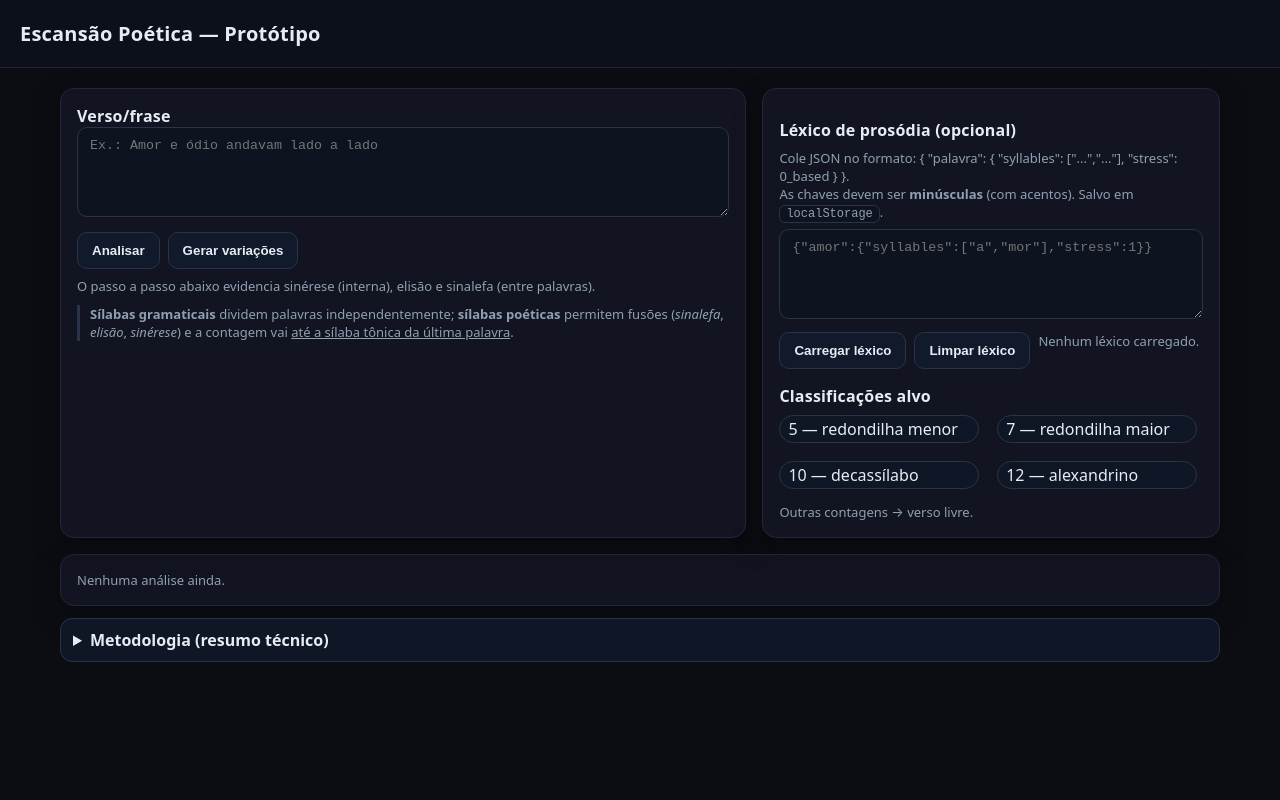
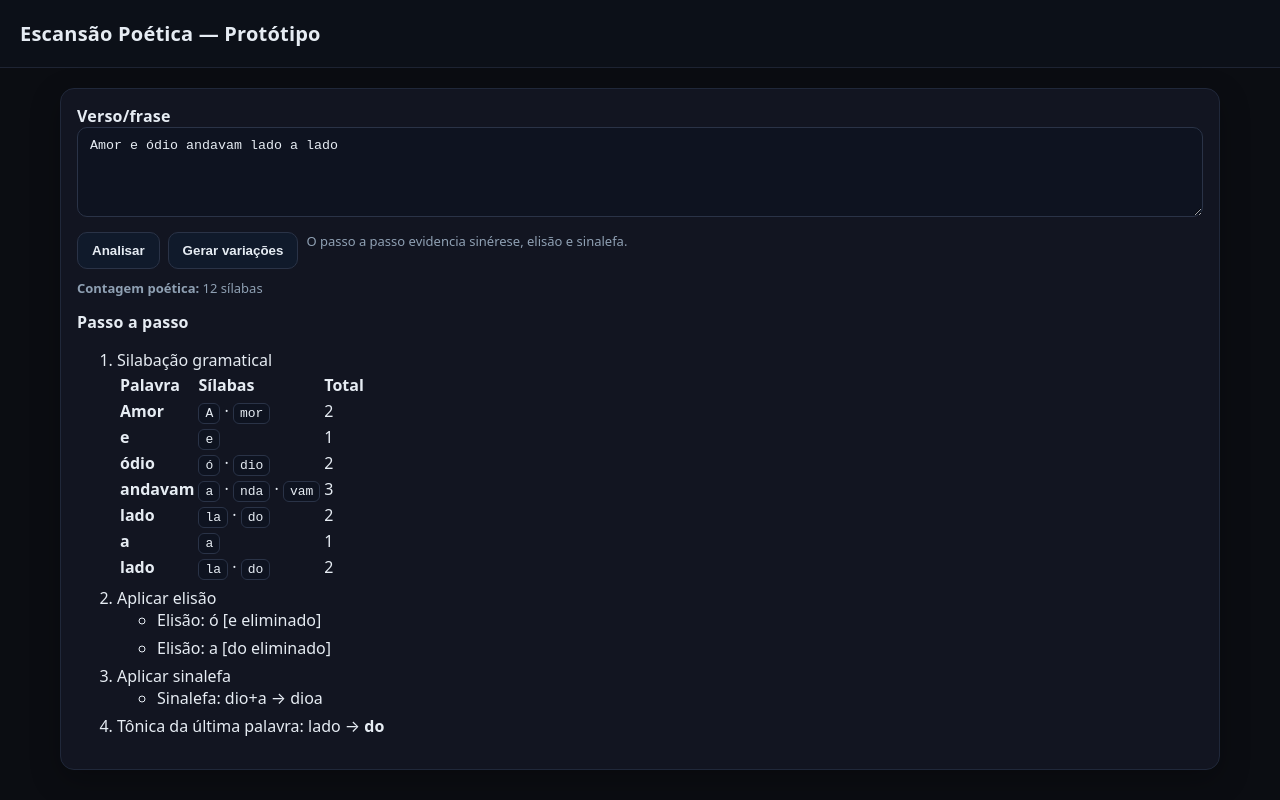
Before and after one commit to cancioneiromartelado/comendohiatos, a plain HTML site: page index.html in a window 1280 px wide. Both pictures are taken after a click on the button "Analisar". Drawn offline with Linux system fonts and the light colour scheme.

Commit message:
Update index.html

```diff
--- a/index.html
+++ b/index.html
@@ -2,191 +2,140 @@
 <html lang="pt-BR">
 <head>
 <meta charset="UTF-8">
-  <meta name="viewport" content="width=device-width, initial-scale=1.0">
-  <title>Escansão Poética — Protótipo</title>
+<meta name="viewport" content="width=device-width, initial-scale=1">
+<title>Escansão Poética</title>
 <style>
-    :root {
-      --bg:#0b0d12;
-      --card:#121521;
-      --muted:#8fa0b3;
-      --text:#e6ecf3;
-      --accent:#79b8ff;
-      --ok:#3fb950;
-      --warn:#d29922;
-      --info:#58a6ff;
-      --merge:#1f6feb;
-      --del:#f85149;
-    }
+:root{--bg:#0b0d12;--card:#121521;--muted:#8fa0b3;--text:#e6ecf3;--accent:#79b8ff;--ok:#3fb950;--warn:#d29922;--info:#58a6ff;--merge:#1f6feb;--del:#f85149;}
 *{box-sizing:border-box;}
 body{margin:0;font-family:ui-sans-serif,system-ui,-apple-system,Segoe UI,Roboto,"Helvetica Neue",Arial;background:var(--bg);color:var(--text);}
 header{padding:20px;border-bottom:1px solid #1e2433;background:#0c1018;}
 h1{font-size:20px;margin:0;letter-spacing:0.2px;}
 main{max-width:1200px;margin:0 auto;padding:20px;}
 .card{background:var(--card);border:1px solid #20283a;border-radius:14px;padding:16px;box-shadow:0 10px 30px rgba(0,0,0,.25);}
-    .row{display:grid;grid-template-columns:1.2fr .8fr;gap:16px;}
-    textarea,input[type="text"]{width:100%;padding:10px 12px;border-radius:10px;border:1px solid #2a3347;background:#0e1320;color:var(--text);}
-    textarea{resize:vertical;min-height:90px;}
+textarea{width:100%;padding:10px 12px;border-radius:10px;border:1px solid #2a3347;background:#0e1320;color:var(--text);resize:vertical;min-height:90px;}
 button{background:#101a2b;border:1px solid #2a3347;color:var(--text);padding:10px 14px;border-radius:10px;cursor:pointer;font-weight:600;}
 button:hover{border-color:var(--accent);}
 .muted{color:var(--muted);font-size:13px;}
-    .monosmall{font-family:ui-monospace,SFMono-Regular,Menlo,Monaco,Consolas,"Liberation Mono",monospace;font-size:12px;}
-    .pill{display:inline-block;padding:2px 8px;border-radius:999px;border:1px solid #2a3347;background:#0f1626;margin-right:6px;margin-bottom:6px;}
-    .grid{display:grid;gap:12px;}
-    .grid-2{grid-template-columns:repeat(2,minmax(0,1fr));}
 .section-title{font-weight:700;margin:14px 0 8px;letter-spacing:.2px;}
 code{background:#0e1320;border:1px solid #2a3347;padding:2px 6px;border-radius:6px;}
-    .hint{border-left:3px solid #2a3347;padding-left:10px;margin:10px 0;}
-    details{background:#0f1626;border:1px solid #2a3347;border-radius:12px;padding:10px 12px;}
-    summary{cursor:pointer;font-weight:600;}
-    table{width:100%;border-collapse:collapse;font-size:14px;}
-    th,td{border-bottom:1px solid #1e2433;padding:8px;text-align:left;vertical-align:top;}
-    .tag{border-radius:6px;padding:2px 6px;font-size:12px;border:1px solid #2a3347;}
-    .tag.merge{background:rgba(31,111,235,.15);border-color:#1f6feb;}
-    .tag.del{background:rgba(248,81,73,.15);border-color:#f85149;}
-    .tag.info{background:rgba(88,166,255,.15);border-color:#58a6ff;}
-    .kbd{border:1px solid #2a3347;background:#0e1320;border-radius:6px;padding:1px 6px;font-family:ui-monospace,monospace;font-size:12px;}
+.strike{text-decoration:line-through;color:#f85149;}
 .steps li{margin-bottom:6px;}
-    s{color:var(--del);}
 </style>
 </head>
 <body>
-  <header>
-    <h1>Escansão Poética — Protótipo</h1>
-  </header>
+<header><h1>Escansão Poética — Protótipo</h1></header>
 <main>
-    <div class="row">
-      <section class="card">
-        <label for="texto" class="section-title">Verso/frase</label>
-        <textarea id="texto" placeholder="Ex.: Amor e ódio andavam lado a lado"></textarea>
-        <div style="display:flex;gap:8px;margin-top:10px;align-items:center;flex-wrap:wrap;">
+<div class="card">
+<label class="section-title" for="texto">Verso/frase</label>
+<textarea id="texto" placeholder="Ex.: Amor e ódio andavam lado a lado">Amor e ódio andavam lado a lado</textarea>
+<div style="margin-top:10px;display:flex;gap:8px;flex-wrap:wrap;">
 <button id="analisar">Analisar</button>
 <button id="gerarVariacoes">Gerar variações</button>
-          <span class="muted">O passo a passo abaixo evidencia sinérese (interna), elisão e sinalefa (entre palavras).</span>
+<span class="muted">O passo a passo evidencia sinérese, elisão e sinalefa.</span>
 </div>
-        <div class="hint muted" style="margin-top:10px;">
-          <b>Sílabas gramaticais</b> dividem palavras independentemente; <b>sílabas poéticas</b> permitem fusões (<i>sinalefa</i>, <i>elisão</i>, <i>sinérese</i>) e a contagem vai <u>até a sílaba tônica da última palavra</u>.
-        </div>
-      </section>
-      <aside class="card">
-        <div class="section-title">Léxico de prosódia (opcional)</div>
-        <div class="muted" style="margin-bottom:8px;">Cole JSON no formato: { "palavra": { "syllables": ["...","..."], "stress": 0_based } }.<br/>As chaves devem ser <b>minúsculas</b> (com acentos). Salvo em <span class="kbd">localStorage</span>.</div>
-        <textarea id="lexiconText" placeholder='{"amor":{"syllables":["a","mor"],"stress":1}}'></textarea>
-        <div style="display:flex;gap:8px;margin-top:8px;flex-wrap:wrap;">
-          <button id="btnLoadLexicon">Carregar léxico</button>
-          <button id="btnClearLexicon">Limpar léxico</button>
-          <span id="lexiconStatus" class="muted">Nenhum léxico carregado.</span>
-        </div>
-        <div class="section-title" style="margin-top:16px;">Classificações alvo</div>
-        <div class="grid grid-2">
-          <div class="pill">5 — redondilha menor</div>
-          <div class="pill">7 — redondilha maior</div>
-          <div class="pill">10 — decassílabo</div>
-          <div class="pill">12 — alexandrino</div>
-        </div>
-        <div class="muted" style="margin-top:8px;">Outras contagens → verso livre.</div>
-      </aside>
-    </div>
-
-    <section class="card" style="margin-top:16px;">
-      <div id="saidaOverview" class="muted">Nenhuma análise ainda.</div>
+<div id="saidaOverview" class="muted" style="margin-top:10px;">Nenhuma análise ainda.</div>
 <div id="passos"></div>
 <div id="variantes"></div>
-      <div id="detalhes"></div>
-    </section>
-
-    <details style="margin-top:12px;">
-      <summary>Metodologia (resumo técnico)</summary>
-      <ul>
-        <li><b>Léxico (opcional):</b> quando disponível, usa tônica e silabação do léxico para a <u>tônica da última palavra</u> e para exibir a silabação "padrão" (não obriga a segmentação do verso).</li>
-        <li><b>Sílabas gramaticais:</b> segmentação correta com base em vogais e ditongos.</li>
-        <li><b>Sinérese (interna):</b> fusão heurística de hiatos envolvendo <i>i/u</i> com vogal adjacente; gera variações.</li>
-        <li><b>Entre palavras:</b> <i>elisão</i> (vogal átona final tachada) e <i>sinalefa</i> (fusão de vogal final + inicial, h- mudo permitido).</li>
-        <li><b>Contagem poética:</b> total até a sílaba tônica da última palavra após fusões.</li>
-      </ul>
-    </details>
-  </main>
-
+</div>
 <script>
-    let USER_LEXICON = {};
-    const MINI_LEXICON = {
-      "amor": { syllables:["a","mor"], stress:1 },
-      "ódio": { syllables:["ó","dio"], stress:0 },
-      "andavam": { syllables:["an","da","vam"], stress:1 },
-      "lado": { syllables:["la","do"], stress:0 },
-      "vida": { syllables:["vi","da"], stress:0 },
-      "eterna": { syllables:["e","ter","na"], stress:1 }
-    };
-
-    function loadLexiconFromStorage(){
-      try{ const raw = localStorage.getItem('pt_lexicon'); USER_LEXICON = raw ? JSON.parse(raw) : {}; }
-      catch(e){ USER_LEXICON = {}; }
-      updateLexiconStatus();
+const V="aeiouáéíóúâêôãõà";
+const AC=/[áéíóúâêôãõà]/;
+const DIT=["ai","ei","oi","ui","au","eu","ou","ia","ie","io","iu","ua","ue","uo","ão","õe","ãi","uai","uau","uei","iau","iao","iei","uou"];
+function isVowel(ch){return V.includes((ch||'').toLowerCase());}
+function normalize(s){return s.replace(/[^\p{L}\p{M}\s'’-]/gu,' ').replace(/\s+/g,' ').trim();}
+function tokenize(s){return s.split(/\s+/).filter(Boolean);}
+function splitSyllablesWord(word){
+  const w=word.toLowerCase(),out=[],res=[];
+  let syl='';
+  for(let i=0;i<w.length;i++){
+    syl+=word[i];
+    if(isVowel(w[i])){
+      for(let span=3;span>=2;span--){
+        const seg=w.slice(i,i+span);
+        if(DIT.includes(seg)){syl=syl.slice(0,-1)+word.slice(i,i+span);i+=span-1;break;}
       }
-    function saveLexiconToStorage(){ localStorage.setItem('pt_lexicon', JSON.stringify(USER_LEXICON)); updateLexiconStatus(); }
-    function updateLexiconStatus(){
-      const n = Object.keys(USER_LEXICON).length;
-      document.getElementById('lexiconStatus').textContent = n>0 ? `${n} entradas carregadas.` : 'Nenhum léxico carregado.';
-    }
-
-    const V = "aeiouáéíóúâêôãõà";
-    const ACENTUADAS = /[áéíóúâêôãõàÁÉÍÓÚÂÊÔÃÕÀ]/;
-    const DITONGOS = ["ai","ei","oi","ui","au","eu","ou","ia","ie","io","iu","ua","ue","uo","ão","õe","ãi","uai","uau","uei","iau","iao","iei","uou"];
-
-    function isVowel(ch){ return V.includes((ch||'').toLowerCase()); }
-
-    function normalizeInput(s){
-      return s.replace(/[\u2018\u2019\u201A\u201B]/g, "'")
-              .replace(/[\u201C\u201D\u201E\u201F]/g, '"')
-              .replace(/[^\p{L}\p{M}\s'’-]/gu, ' ')
-              .replace(/[’’-]/g, '-')
-              .replace(/\s+/g, ' ')
-              .trim();
-    }
-
-    function tokenize(s){ return s.split(/\s+/).filter(Boolean); }
-
-    // ========================= Silabificação Gramatical =========================
-    function splitSyllablesGramatical(word){
-      const w = word.toLowerCase();
-      const vowels = "aeiouáéíóúâêôãõà";
-      let syls = [];
-      let current = "";
-      for(let i=0;i<w.length;i++){
-        current += word[i];
-        if(vowels.includes(w[i].toLowerCase())){
-          syls.push(current);
-          current = "";
+      out.push(syl);syl='';
     }
   }
-      if(current) syls.push(current);
-      // Ajuste final de consoantes finais
-      if(syls.length>=2 && ![...syls[syls.length-1]].some(c=>vowels.includes(c))) {
-        syls[syls.length-2] += syls[syls.length-1];
-        syls.pop();
+  if(syl) out.push(syl);
+  for(let s of out){
+    if(![...s].some(isVowel)&&res.length) res[res.length-1]+=s; else res.push(s);
   }
-      return syls;
+  return res.filter(Boolean);
 }
-
-    function splitSyllablesPoetica(word){
-      // mesma função que antes, heurística poética
-      const w = word.toLowerCase();
-      const out = []; let syl = ''; let i = 0;
-      while(i < w.length){
-        const ch = w[i]; syl += word[i];
-        if(isVowel(ch)){
-          for(let span=3; span>=2; span--){
-            const seg = w.slice(i, i+span);
-            if(DITONGOS.includes(seg)){
-              syl = syl.slice(0, syl.length-1) + word.slice(i, i+span);
-              i += (span-1); break;
+function stressedIndex(word, syls){
+  for(let i=0;i<syls.length;i++) if(AC.test(syls[i])) return i;
+  return syls.length-1;
 }
+function applyElision(wordsSyls){
+  const res=[],events=[];
+  for(let i=0;i<wordsSyls.length;i++){
+    const curr=wordsSyls[i].slice();
+    if(res.length===0){res.push(curr);continue;}
+    const prev=res[res.length-1];
+    const last=prev[prev.length-1];
+    const first=curr[0];
+    if(/^[^aeiou]*[aeo]$/i.test(last)&&!AC.test(last)&&isVowel(first[0])){
+      events.push({drop:last,next:first});
+      prev[prev.length-1]='<span class="strike">'+last+'</span>';
     }
-          out.push(syl); syl = '';
+    res.push(curr);
   }
-        i++;
+  return {wordsSyls:res,events};
 }
-      if(syl) out.push(syl);
-      const fix = [];
-      for(let j=0;j<out.length;j++){
-        const s = out[j];
-        if(![...s].some(isVowel)
+function applySinalefa(wordsSyls){
+  const res=[],events=[];
+  for(let i=0;i<wordsSyls.length;i++){
+    const curr=wordsSyls[i].slice();
+    if(res.length===0){res.push(curr);continue;}
+    const prev=res[res.length-1];
+    const last=prev[prev.length-1];
+    const first=curr[0];
+    const lastCh=(last||'').slice(-1).toLowerCase();
+    const f0=(first||'')[0]?.toLowerCase()||'';
+    const f1=(first||'')[1]?.toLowerCase()||'';
+    const startsV=isVowel(f0)||(f0==='h'&&isVowel(f1));
+    if(isVowel(lastCh)&&startsV){
+      const merged=last+(f0==='h'?first.slice(1):first);
+      events.push({left:last,right:first,res:merged});
+      prev[prev.length-1]=merged;
+      const rest=curr.slice(1); if(rest.length) res.push(rest);
+    }else res.push(curr);
+  }
+  return {wordsSyls:res,events};
+}
+function analyzeStep(text){
+  const words=tokenize(text);
+  const grams=words.map(w=>splitSyllablesWord(w));
+  const base=grams.map(g=>({syls:g}));
+  const afterEl=applyElision(base.map(b=>b.syls.slice()));
+  const afterSi=applySinalefa(afterEl.wordsSyls.map(x=>x.slice()));
+  const last=words[words.length-1];
+  const stress=stressedIndex(last,base[base.length-1].syls);
+  const linear=afterSi.wordsSyls.flat();
+  const poeticCount=linear.length;
+  return {words,grams,afterEl,afterSi,stress,poeticCount};
+}
+function render(result){
+  const {words,grams,afterEl,afterSi,stress,poeticCount}=result;
+  const gramTable=words.map((w,i)=>`<tr><td><b>${w}</b></td><td>${grams[i].map(s=>`<code>${s}</code>`).join(' · ')}</td><td>${grams[i].length}</td></tr>`).join('');
+  const elList=(afterEl.events||[]).map(ev=>`<li>Elisão: ${ev.next} [${ev.drop} eliminado]</li>`).join('');
+  const siList=(afterSi.events||[]).map(ev=>`<li>Sinalefa: ${ev.left}+${ev.right} → ${ev.res}</li>`).join('');
+  document.getElementById('saidaOverview').innerHTML=`<b>Contagem poética:</b> ${poeticCount} sílabas`;
+  document.getElementById('passos').innerHTML=`
+  <div class="section-title">Passo a passo</div>
+  <ol class="steps">
+  <li>Silabação gramatical
+  <table><tr><th>Palavra</th><th>Sílabas</th><th>Total</th></tr>${gramTable}</table>
+  </li>
+  <li>Aplicar elisão
+  <ul>${elList||'<li>Nenhuma elisão aplicada</li>'}</ul></li>
+  <li>Aplicar sinalefa
+  <ul>${siList||'<li>Nenhuma sinalefa aplicada</li>'}</ul></li>
+  <li>Tônica da última palavra: ${words[words.length-1]} → <b>${grams[grams.length-1][stress]}</b></li>
+  </ol>`;
+}
+document.getElementById('analisar').addEventListener('click',()=>{const t=document.getElementById('texto').value;render(analyzeStep(t));});
+</script>
+</body>
+</html>
```
Lines whose indentation alone changed are shown as unchanged.
